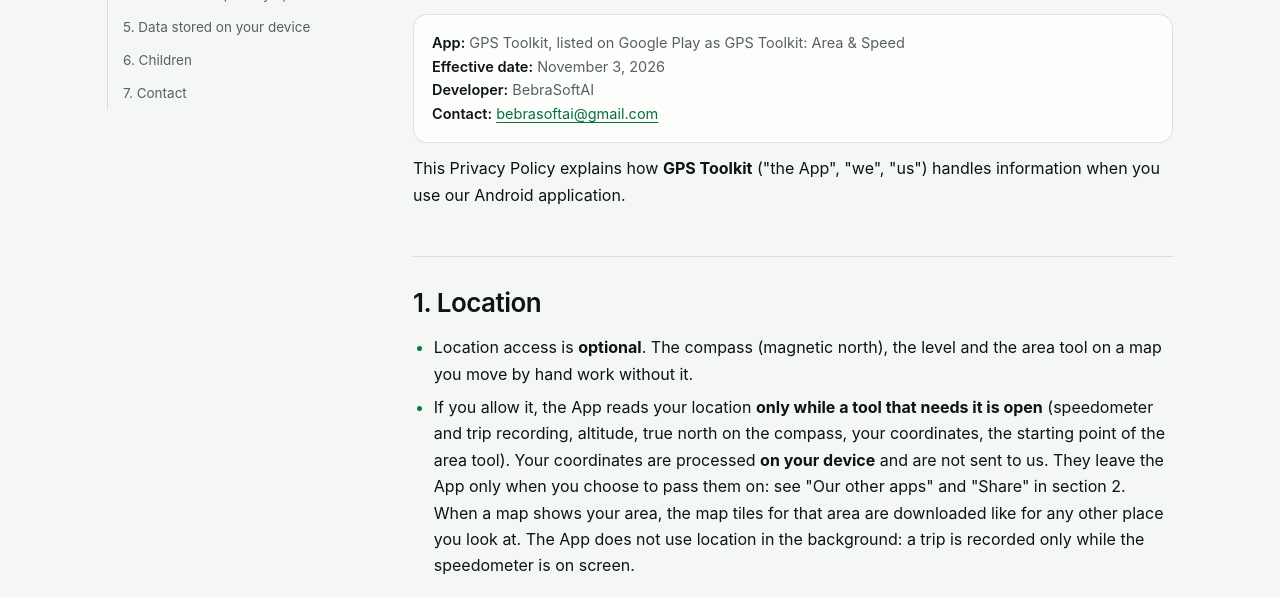
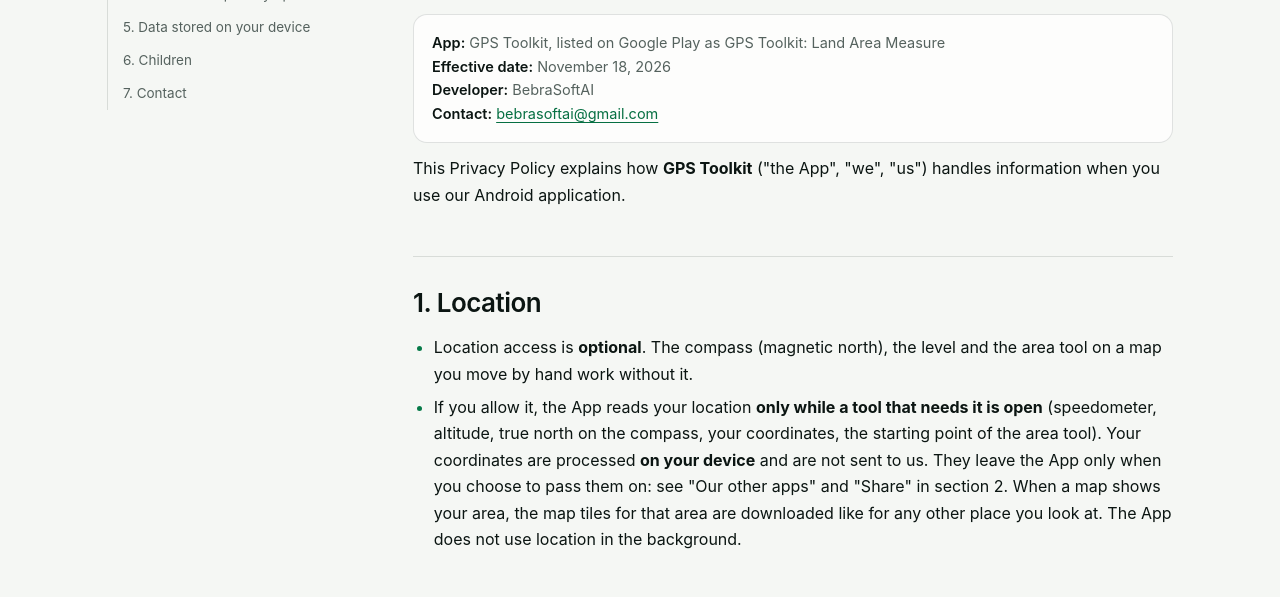
Before and after one commit to KravkoP/KravkoP.github.io, a plain HTML site: page gps-toolkit/privacy/index.html in a window 1280 px wide. Shown: the part 298-895 px from the top of the page. Drawn offline with Linux system fonts and the light colour scheme.

Commit message:
Update GPS Toolkit privacy policy for the public release

```diff
--- a/gps-toolkit/privacy/index.html
+++ b/gps-toolkit/privacy/index.html
@@ -21,8 +21,8 @@
 <p class="crumb"><a href="../../">BebraSoftAI</a> / GPS Toolkit</p>
 <h1>Privacy Policy — GPS Toolkit</h1>
 <p class="meta">
-<strong>App:</strong> GPS Toolkit, listed on Google Play as GPS Toolkit: Area &amp; Speed<br>
-<strong>Effective date:</strong> November 3, 2026<br>
+<strong>App:</strong> GPS Toolkit, listed on Google Play as GPS Toolkit: Land Area Measure<br>
+<strong>Effective date:</strong> November 18, 2026<br>
 <strong>Developer:</strong> BebraSoftAI<br>
 <strong>Contact:</strong> <a href="mailto:bebrasoftai@gmail.com">bebrasoftai@gmail.com</a>
 </p>
@@ -32,7 +32,7 @@
 <h2 id="1-location">1. Location</h2>
 <ul>
 <li>Location access is <strong>optional</strong>. The compass (magnetic north), the level and the area tool on a map you move by hand work without it.</li>
-<li>If you allow it, the App reads your location <strong>only while a tool that needs it is open</strong> (speedometer and trip recording, altitude, true north on the compass, your coordinates, the starting point of the area tool). Your coordinates are processed <strong>on your device</strong> and are not sent to us. They leave the App only when you choose to pass them on: see "Our other apps" and "Share" in section 2. When a map shows your area, the map tiles for that area are downloaded like for any other place you look at. The App does not use location in the background: a trip is recorded only while the speedometer is on screen.</li>
+<li>If you allow it, the App reads your location <strong>only while a tool that needs it is open</strong> (speedometer, altitude, true north on the compass, your coordinates, the starting point of the area tool). Your coordinates are processed <strong>on your device</strong> and are not sent to us. They leave the App only when you choose to pass them on: see "Our other apps" and "Share" in section 2. When a map shows your area, the map tiles for that area are downloaded like for any other place you look at. The App does not use location in the background.</li>
 </ul>
 
 <h2 id="2-network-requests-made-by-the-app">2. Network requests made by the App</h2>
@@ -54,7 +54,7 @@
 <p>In the EEA, the UK, Switzerland and applicable US states, a consent form from Google's User Messaging Platform is shown before ads are requested. You can change your choice at any time in <strong>Settings &rarr; Privacy and ad choices</strong> in the App.</p>
 
 <h2 id="5-data-stored-on-your-device">5. Data stored on your device</h2>
-<p>Your settings, trips (including the route of each trip) and saved plots are stored on your device. They are removed when you clear the App's data or uninstall it. If Android backup is turned on, your device may include them in its backup to your Google account or when you move to a new device; Google manages that backup and we cannot access it. We have no user accounts and no servers that hold your personal data.</p>
+<p>Your settings and saved plots are stored on your device. Trip data from earlier test versions may still be stored on the device. They are removed when you clear the App's data or uninstall it. If Android backup is turned on, your device may include them in its backup to your Google account or when you move to a new device; Google manages that backup and we cannot access it. We have no user accounts and no servers that hold your personal data.</p>
 
 <h2 id="6-children">6. Children</h2>
 <p>The App is not directed to children under 13, and we do not knowingly collect personal information from children.</p>
```
